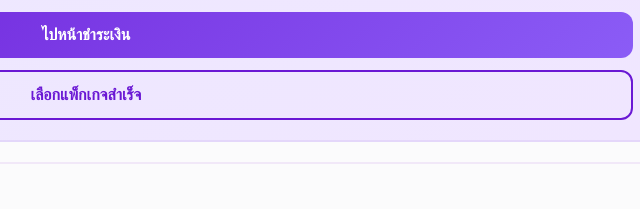
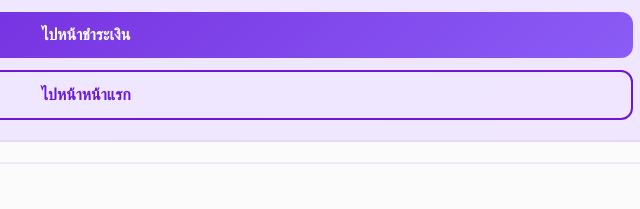
Before and after one commit to nongnam7665-hub/Pixel-Studio, a website: page user/studio.html in a window 1280 px wide. Shown: the part 3691-3900 px from the top of the page, 554-1194 px from the left. Drawn offline with Linux system fonts and the light colour scheme; no server answers.

Commit message:
fix: change back button to go home page in studio

```diff
--- a/user/studio.html
+++ b/user/studio.html
@@ -250,7 +250,7 @@
                         </div>
 
                         <button type="submit" form="studioForm" class="studio-btn">ไปหน้าชำระเงิน</button>
-                        <a href="package.html" class="back-btn">เลือกแพ็กเกจสำเร็จ</a>
+                        <a href="home.html" class="back-btn">ไปหน้าหน้าแรก</a>
                     </div>
 
                     <div class="studio-info">
```
